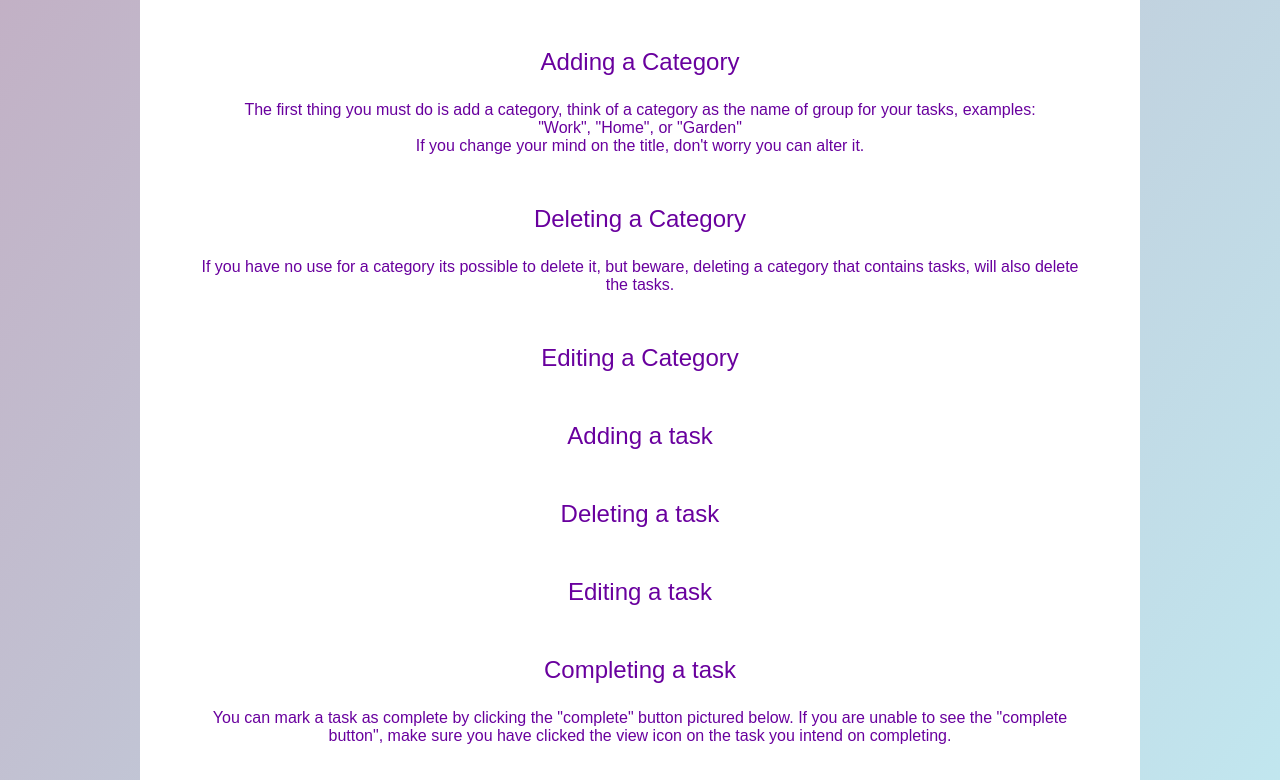
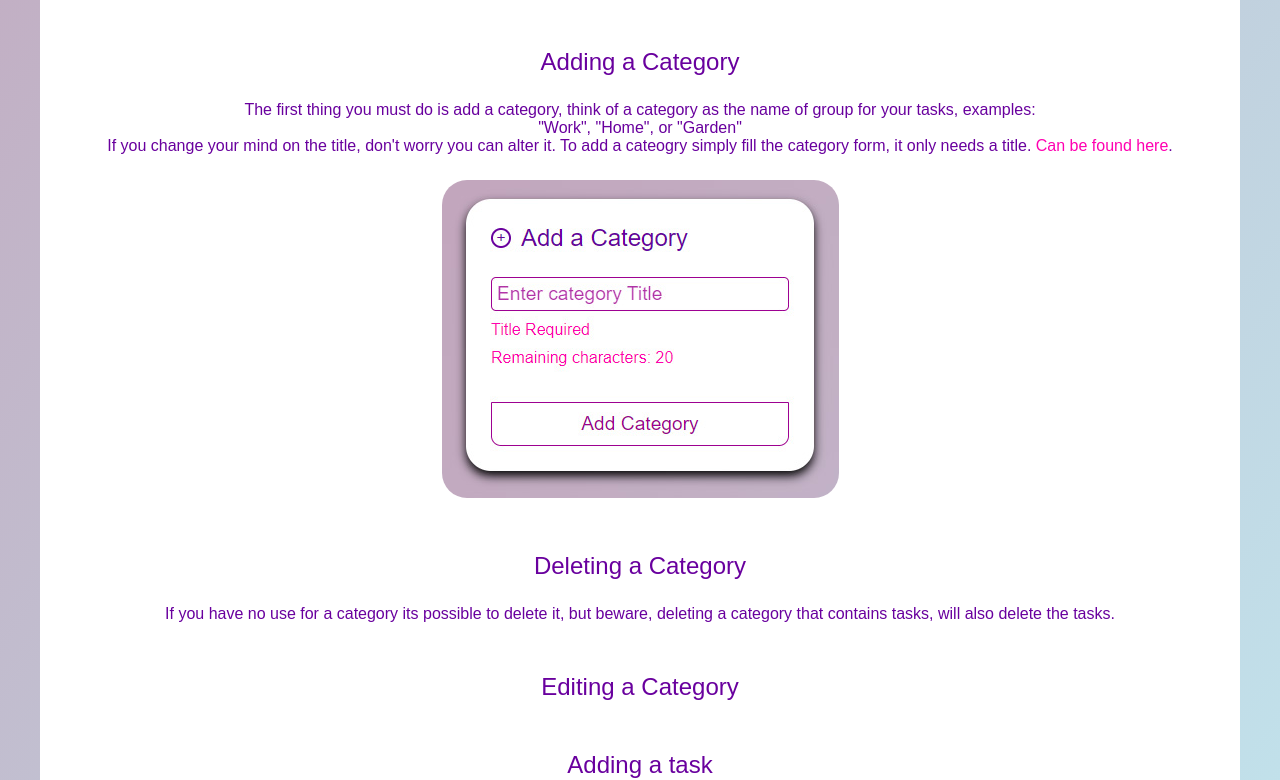
Before and after one commit to Jason-Smith-Code/taskify, a React (Create React App) app: page /guide in a window 1280 px wide. Shown: the part 567-1347 px from the top of the page. Built offline with nearby package versions, Linux system fonts and the light colour scheme.

Commit message:
added an image to suppliment guide, added more text to guide

```diff
--- a/src/routes/Guide.css
+++ b/src/routes/Guide.css
@@ -1,7 +1,7 @@
 .text-container {
     background-color: var(--Color1);
     padding: 50px;
-    max-width: 1000px;
+    max-width:1200px;
     margin: 25px;
     border-radius: 50px;
 }
@@ -56,3 +56,8 @@
 .icon-guide-padding {
     padding: 10px;
 }
+
+.guide-image {
+    margin-top: 25px;
+    border-radius: 25px;
+}
--- a/src/routes/Guide.jsx
+++ b/src/routes/Guide.jsx
@@ -2,8 +2,10 @@ import './Guide.css'
 import { FontAwesomeIcon } from '@fortawesome/react-fontawesome';
 import { faMagnifyingGlass } from '@fortawesome/free-solid-svg-icons';
 import { faTrashCan, faPenToSquare } from "@fortawesome/free-regular-svg-icons";
+import { Link } from 'react-router-dom';
 
 export const Guide = () => {
+    const addCategoryFormImage = require('../assets/images/add-category-form.jpg')
     const iconSize = "2xl"
     return (
         <div className='centered'>
@@ -32,8 +34,10 @@ export const Guide = () => {
                     <h2 className='guide-title'>Adding a Category</h2>
                     <p>The first thing you must do is add a category,
                         think of a category as the name of group for your tasks, examples:<br /> "Work", "Home", or "Garden" <br /> If you change your mind on the title,
-                        don't worry you can alter it.
+                        don't worry you can alter it. To add a cateogry simply fill the category form, it only needs a title. <Link to="/">Can be found here</Link>.
                     </p>
+
+                    <img className="guide-image" src={addCategoryFormImage} alt="add category form"></img>
                 </div>
                 <div className='text-group'>
                     <h2 className='guide-title'>Deleting a Category</h2>
```
Also changed, not shown: src/assets/images/add-category-form.jpg (added).
